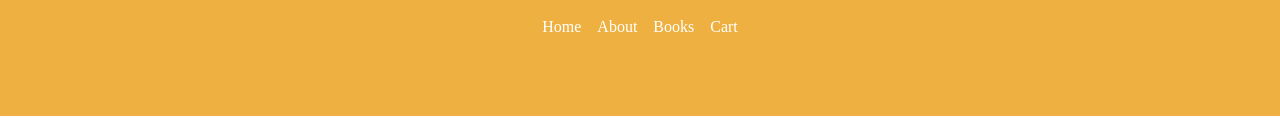
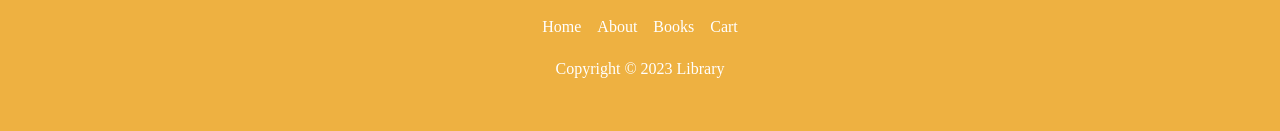
Before and after one commit to codingmster1/library-react-project, a React (Create React App) app: page / in a window 1280 px wide. Shown: the part 3090-3221 px from the top of the page. Built offline with nearby package versions, Linux system fonts and the light colour scheme; a web font is replaced by a local one.

Commit message:
copy right footer

```diff
--- a/src/components/Footer.jsx
+++ b/src/components/Footer.jsx
@@ -17,6 +17,9 @@ const Footer = () => {
                         <a href="/books" class="footer__link">Books</a>
                         <a href="/cart" class="footer__link">Cart</a>
                     </div>
+                    <div className="footer__copyright">
+                        Copyright &copy; 2023 Library
+                    </div>
                 </div>
             </div>
         </footer>
```
